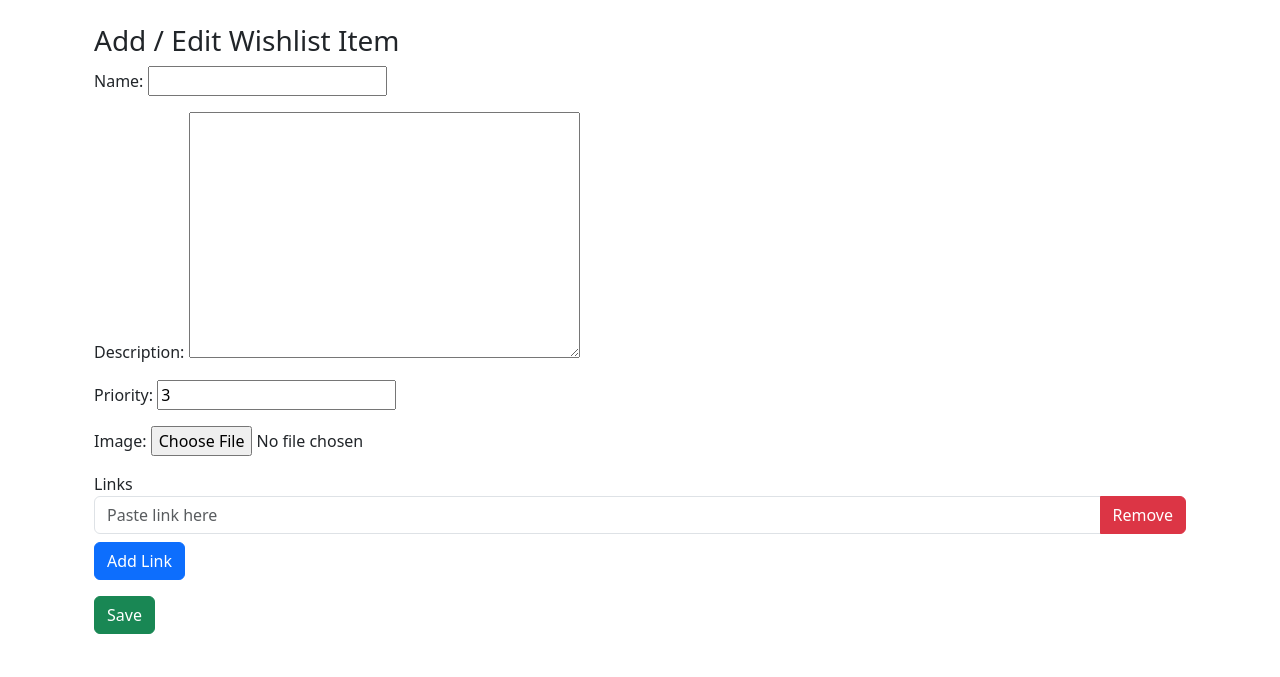
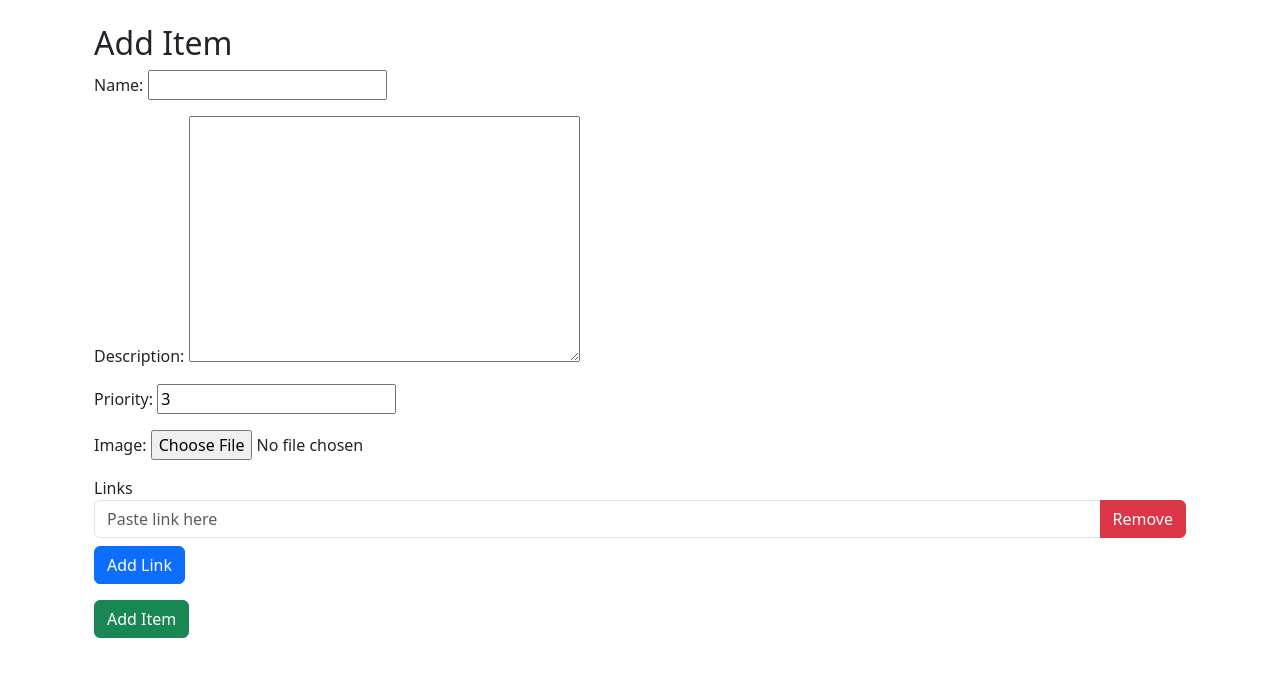
Before and after one commit to Smriti241102/Stantec-wishlist-project, a Django app: page /wishlist/mine/item/add/ in a window 1280 px wide. Shown: the part 56-733 px from the top of the page. Run offline with Django 5.2, Linux system fonts and the light colour scheme.

```diff
--- a/wishlist/templates/base.html
+++ b/wishlist/templates/base.html
@@ -24,7 +24,7 @@
 
         <div class="collapse navbar-collapse" id="navbarNav">
 
-            <ul class="navbar-nav me-auto">
+            <ul class="navbar-nav me-left">
                 {% if user.is_authenticated %}
                 <li class="nav-item">
                     <a class="nav-link" href="{% url 'my_wishlist' %}">My Wishlist</a>
--- a/wishlist/templates/wishlist/item_form.html
+++ b/wishlist/templates/wishlist/item_form.html
@@ -2,7 +2,13 @@
 
 {% block content %}
 <div class="container mt-4">
-    <h3>Add / Edit Wishlist Item</h3>
+    <h2>
+        {% if object %}
+            Edit Item
+        {% else %}
+            Add Item
+        {% endif %}
+    </h2>
     <form method="POST" enctype="multipart/form-data">
         {% csrf_token %}
         {{ form.non_field_errors }}
@@ -13,7 +19,7 @@
             {{ form.name.errors }}
         </div>
 
-        <div class="align-top mb-3">
+        <div class=" mb-3">
             {{ form.description.label_tag }}
             {{ form.description }}
             {{ form.description.errors }}
@@ -25,6 +31,7 @@
             {{ form.priority.errors }}
         </div>
 
+
         <div class="mb-3">
             {{ form.image.label_tag }}
             {{ form.image }}
@@ -34,16 +41,30 @@
         <!-- Links dynamic field -->
         <div class="mb-3">
             <label>Links</label>
+
             <div id="links-container">
-                <div class="input-group mb-2">
-                    <input type="url" name="links[]" class="form-control" placeholder="Paste link here">
-                    <button type="button" class="btn btn-danger remove-link">Remove</button>
-                </div>
+
+                {% if object and object.links %}
+                    {% for link in object.links %}
+                        <div class="input-group mb-2">
+                            <input type="url" name="links[]" class="form-control" value="{{ link }}">
+                            <button type="button" class="btn btn-danger remove-link">Remove</button>
+                        </div>
+                    {% endfor %}
+                {% else %}
+                    <div class="input-group mb-2">
+                        <input type="url" name="links[]" class="form-control" placeholder="Paste link here">
+                        <button type="button" class="btn btn-danger remove-link">Remove</button>
+                    </div>
+                {% endif %}
+
             </div>
+
             <button type="button" class="btn btn-primary" id="add-link">Add Link</button>
         </div>
 
-        <button type="submit" class="btn btn-success">Save</button>
+
+        <button type="submit" class="btn btn-success">{% if object %} Save Changes {% else %} Add Item {% endif %}</button>
     </form>
 </div>
 
--- a/wishlist/views.py
+++ b/wishlist/views.py
@@ -33,21 +33,54 @@ def public_wishlist(request, username):
 
 class ItemCreateView(CreateView):
     model = WishlistItem
-    fields = ['name', 'description', 'links', 'priority', 'image']
+    fields = ['name', 'description', 'priority', 'image']  # REMOVE 'links'
     template_name = 'wishlist/item_form.html'
     success_url = reverse_lazy('my_wishlist')
 
     def form_valid(self, form):
+        # Assign wishlist
         wishlist, _ = Wishlist.objects.get_or_create(user=self.request.user)
         form.instance.wishlist = wishlist
-        return super().form_valid(form)
+
+        # Save item first (without links)
+        response = super().form_valid(form)
+
+        # Handle dynamic link fields ("links[]")
+        links = self.request.POST.getlist("links[]")
+        cleaned_links = [l.strip() for l in links if l.strip()]
+
+        self.object.links = cleaned_links
+        self.object.save(update_fields=["links"])
+
+        return response
+
+    def get_context_data(self, **kwargs):
+        context = super().get_context_data(**kwargs)
+        context["item"] = None  # Required for template logic
+        return context
 
 
 class ItemUpdateView(UpdateView):
     model = WishlistItem
-    fields = ['name', 'description', 'links', 'priority', 'image']
+    fields = ['name', 'description', 'priority', 'image']
     template_name = 'wishlist/item_form.html'
     success_url = reverse_lazy('my_wishlist')
+
+    def form_valid(self, form):
+        response = super().form_valid(form)
+
+        # Handle dynamic links input
+        links = self.request.POST.getlist("links[]")
+        cleaned_links = [l.strip() for l in links if l.strip()]
+        self.object.links = cleaned_links
+        self.object.save(update_fields=['links'])
+
+        return response
+
+    def get_context_data(self, **kwargs):
+        ctx = super().get_context_data(**kwargs)
+        ctx['object'] = self.object  # REQUIRED for prefill
+        return ctx
 
 
 class ItemDeleteView(DeleteView):
```
Also changed, not shown: db.sqlite3, media/items/64b9388b-4820-48a3-89d8-299d240b3c5f.jpg (added).
